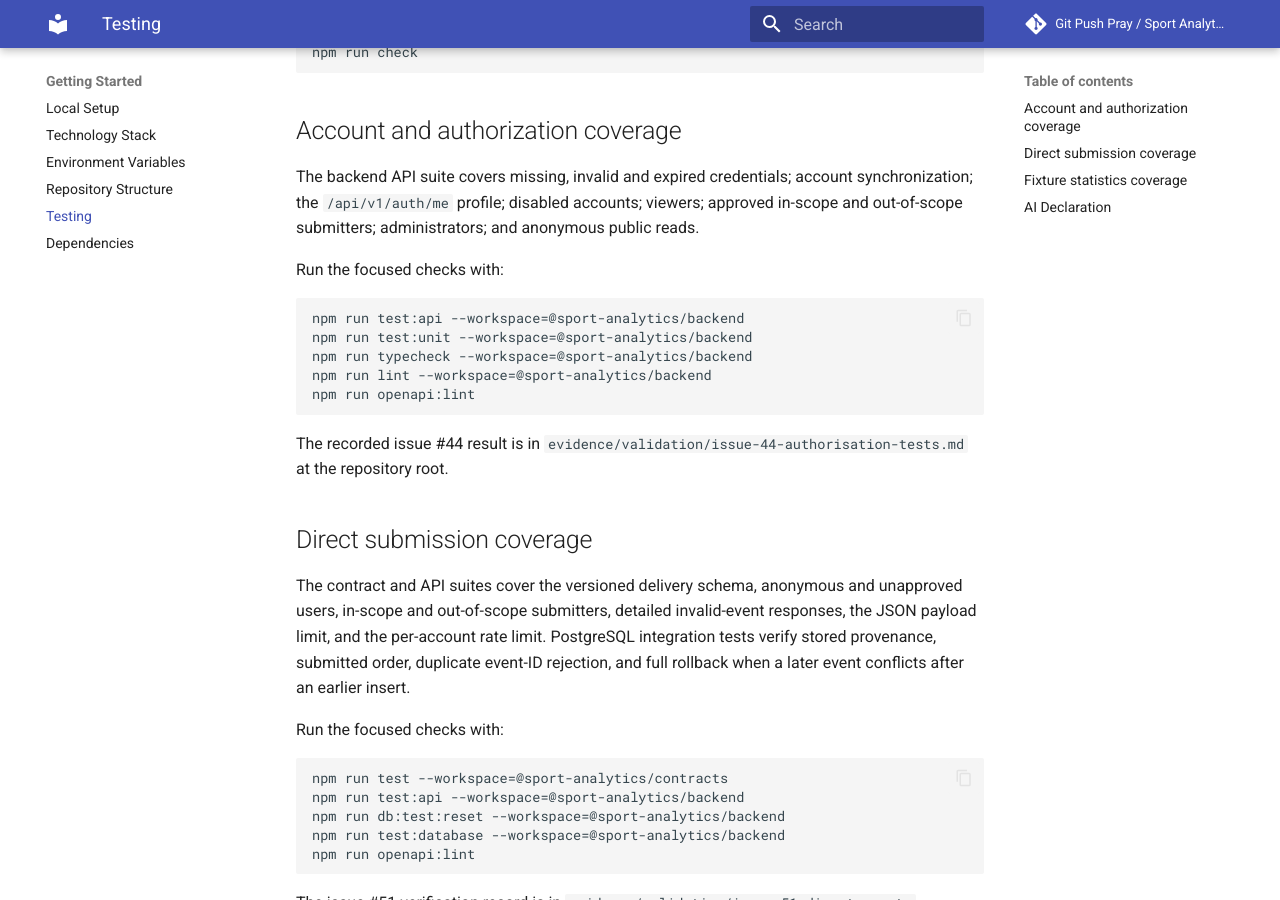
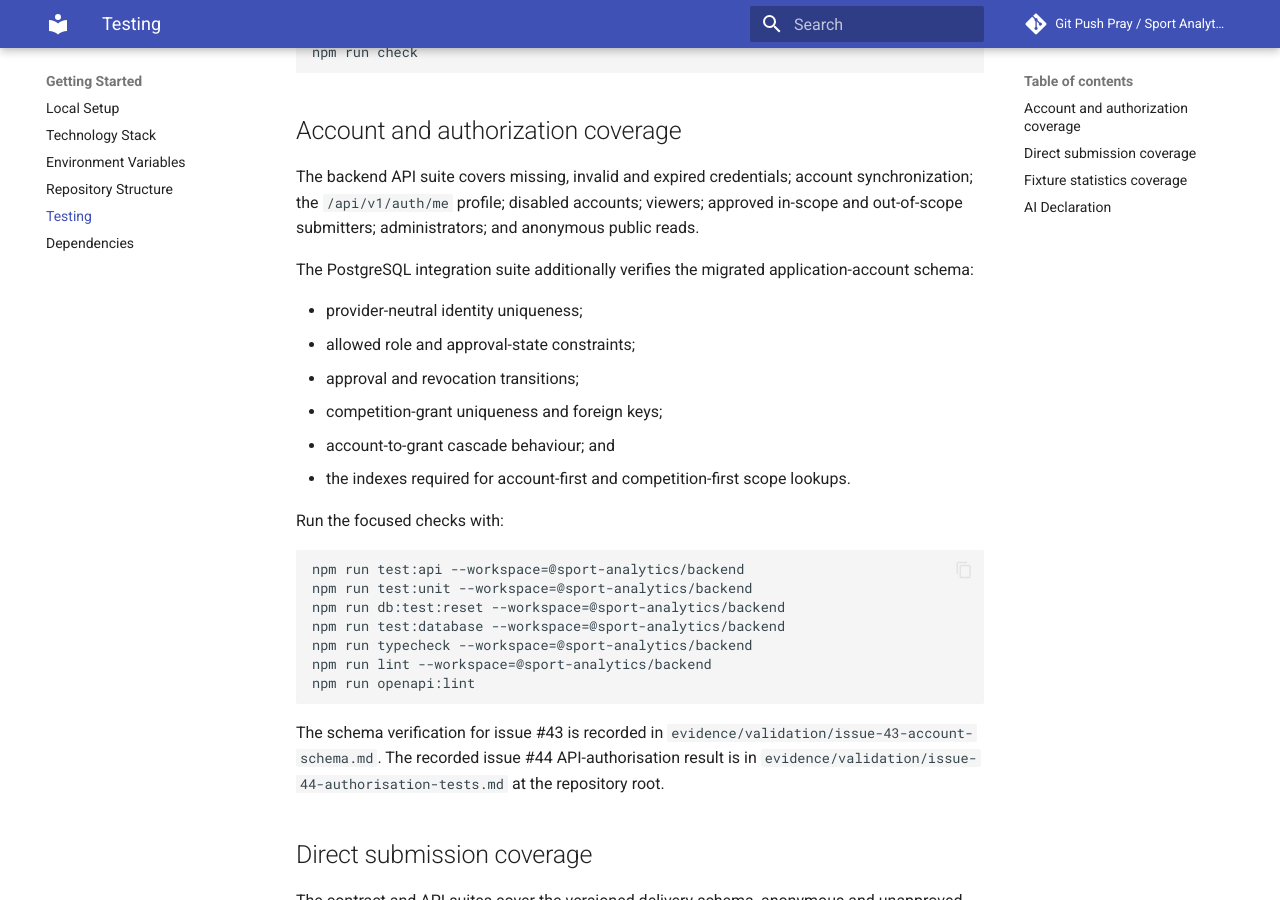
Before and after one commit to NadavSundy/Sport-Analytics-Tool, an MkDocs documentation site: the page built from docs/development/testing.md, in a window 1280 px wide and 900 px high, scrolled down 423 px. Built offline with MkDocs 1.6.1 and Material for MkDocs 9.7.7, drawn with Linux system fonts in a browser that asks for light colours.

Commit message:
docs(db): record issue 43 schema validation
Refs #43

Assisted-by: Codex[GPT-5]

````diff
--- a/docs/development/testing.md
+++ b/docs/development/testing.md
@@ -22,17 +22,29 @@ The backend API suite covers missing, invalid and expired credentials; account s
 the `/api/v1/auth/me` profile; disabled accounts; viewers; approved in-scope and out-of-scope
 submitters; administrators; and anonymous public reads.
 
+The PostgreSQL integration suite additionally verifies the migrated application-account schema:
+
+- provider-neutral identity uniqueness;
+- allowed role and approval-state constraints;
+- approval and revocation transitions;
+- competition-grant uniqueness and foreign keys;
+- account-to-grant cascade behaviour; and
+- the indexes required for account-first and competition-first scope lookups.
+
 Run the focused checks with:
 
 ```text
 npm run test:api --workspace=@sport-analytics/backend
 npm run test:unit --workspace=@sport-analytics/backend
+npm run db:test:reset --workspace=@sport-analytics/backend
+npm run test:database --workspace=@sport-analytics/backend
 npm run typecheck --workspace=@sport-analytics/backend
 npm run lint --workspace=@sport-analytics/backend
 npm run openapi:lint
 ```
 
-The recorded issue #44 result is in
+The schema verification for issue #43 is recorded in
+`evidence/validation/issue-43-account-schema.md`. The recorded issue #44 API-authorisation result is in
 `evidence/validation/issue-44-authorisation-tests.md` at the repository root.
 
 ## Direct submission coverage
````
Also changed, not shown: docs/database/access.md (+12 -1 lines), docs/requirements/sport-domain-definition.md (+5 -3 lines), evidence/validation/issue-43-account-schema.md (added, +114 -0 lines), 1 other file.
